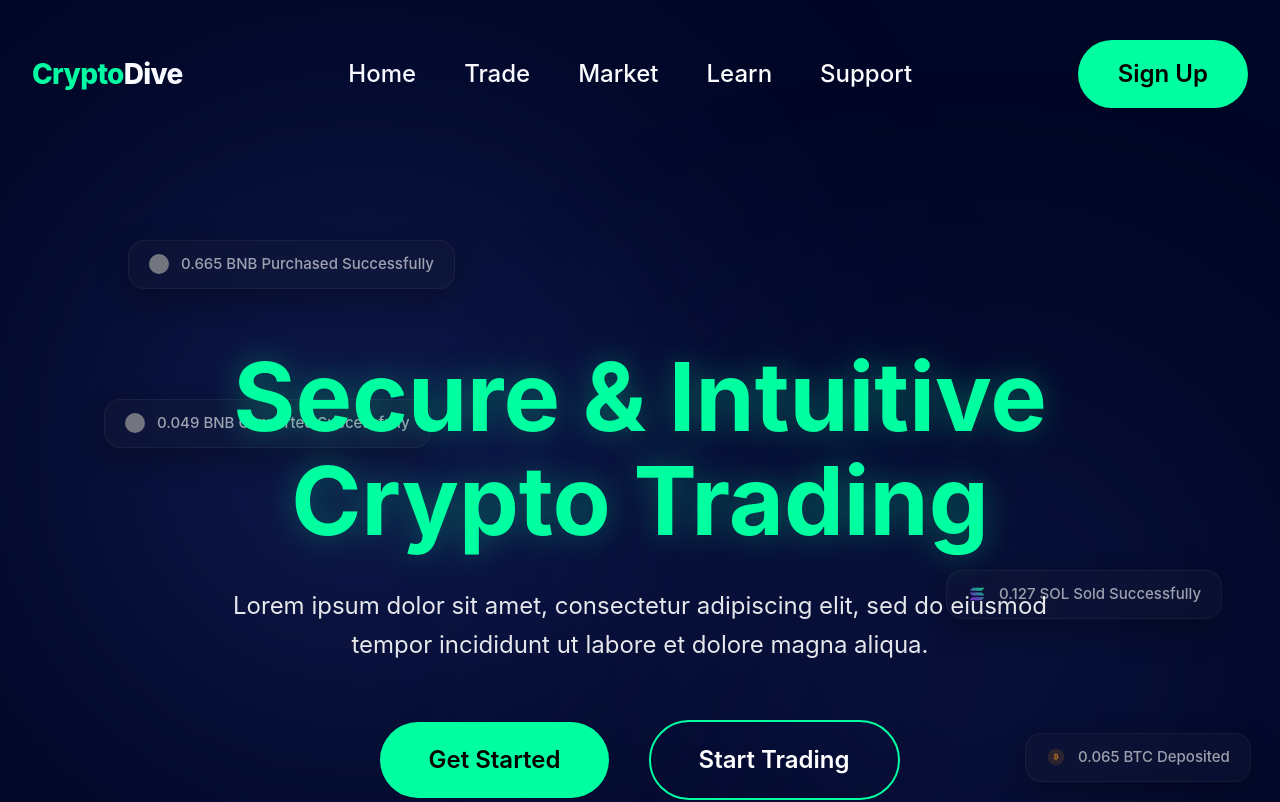
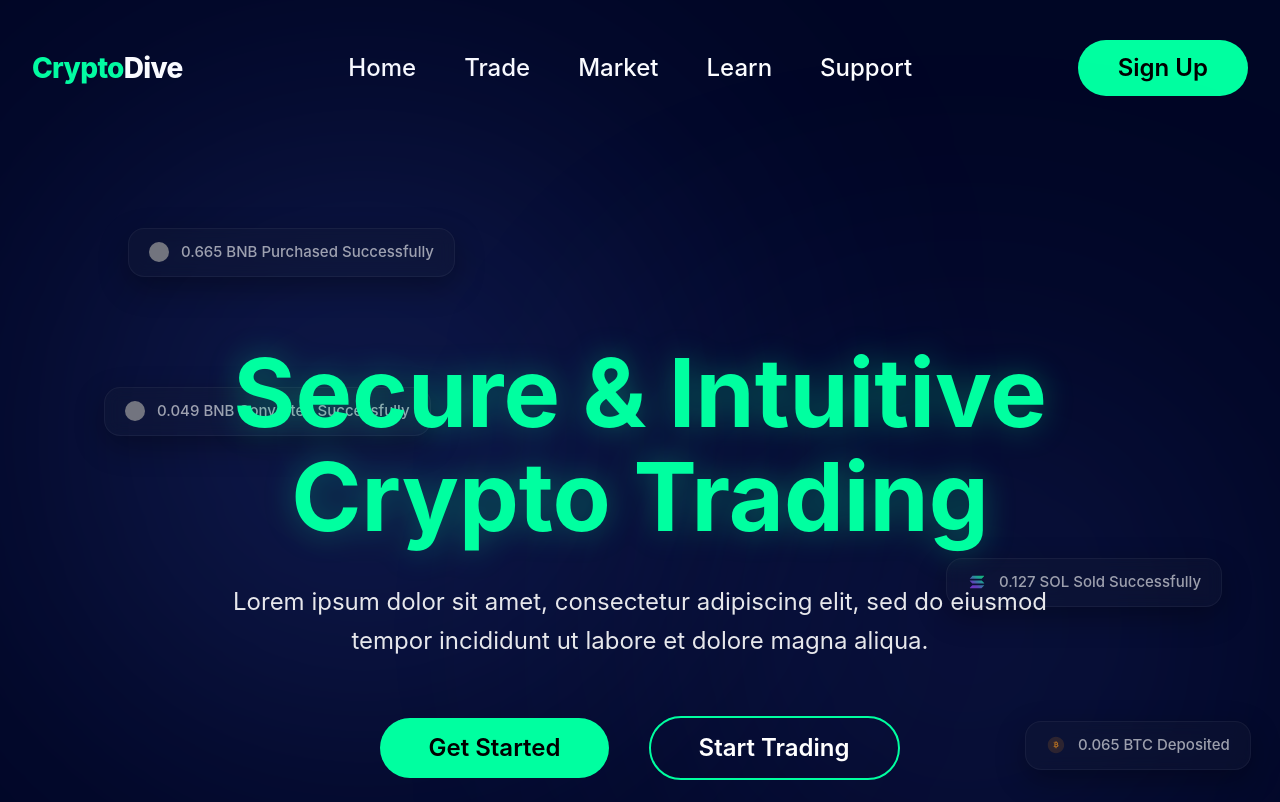
Before and after one commit to moseyda/cryptoDive, a React (Vite) app: page / in a window 1280 px wide. Shown: the top 802 px of the page. Built offline with nearby package versions, Linux system fonts and the light colour scheme; no server answers; grey boxes are pictures that could not be loaded.

Commit message:
style: Reduce vertical padding on Hero and Navbar buttons for a sleeker profile

```diff
--- a/src/components/Hero.tsx
+++ b/src/components/Hero.tsx
@@ -24,10 +24,10 @@ export default function Hero() {
 
         {/* Action Buttons */}
         <div className="flex flex-col sm:flex-row items-center gap-6 md:gap-10">
-          <button className="bg-[#00ffa0] text-black text-[20px] md:text-[24px] font-semibold px-12 py-5 rounded-[60px] hover:bg-[#00e690] transition-transform transform hover:scale-105 active:scale-95 duration-200">
+          <button className="bg-[#00ffa0] text-black text-[20px] md:text-[24px] font-semibold px-12 py-3 rounded-[60px] hover:bg-[#00e690] transition-transform transform hover:scale-105 active:scale-95 duration-200">
             Get Started
           </button>
-          <button className="border-2 border-[#00ffa0] text-white text-[20px] md:text-[24px] font-semibold px-12 py-5 rounded-[60px] hover:bg-[#00ffa0]/10 transition-transform transform hover:scale-105 active:scale-95 duration-200">
+          <button className="border-2 border-[#00ffa0] text-white text-[20px] md:text-[24px] font-semibold px-12 py-3 rounded-[60px] hover:bg-[#00ffa0]/10 transition-transform transform hover:scale-105 active:scale-95 duration-200">
             Start Trading
           </button>
         </div>
--- a/src/components/Navbar.tsx
+++ b/src/components/Navbar.tsx
@@ -20,7 +20,7 @@ export default function Navbar() {
 
       {/* Action Buttons */}
       <div className="flex items-center">
-        <button className="bg-[#00ffa0] text-black text-[24px] font-semibold px-10 py-4 rounded-[47px] hover:bg-[#00e690] transition-colors transform hover:scale-105 active:scale-95 duration-200">
+        <button className="bg-[#00ffa0] text-black text-[24px] font-semibold px-10 py-2.5 rounded-[47px] hover:bg-[#00e690] transition-colors transform hover:scale-105 active:scale-95 duration-200">
           Sign Up
         </button>
       </div>
```
